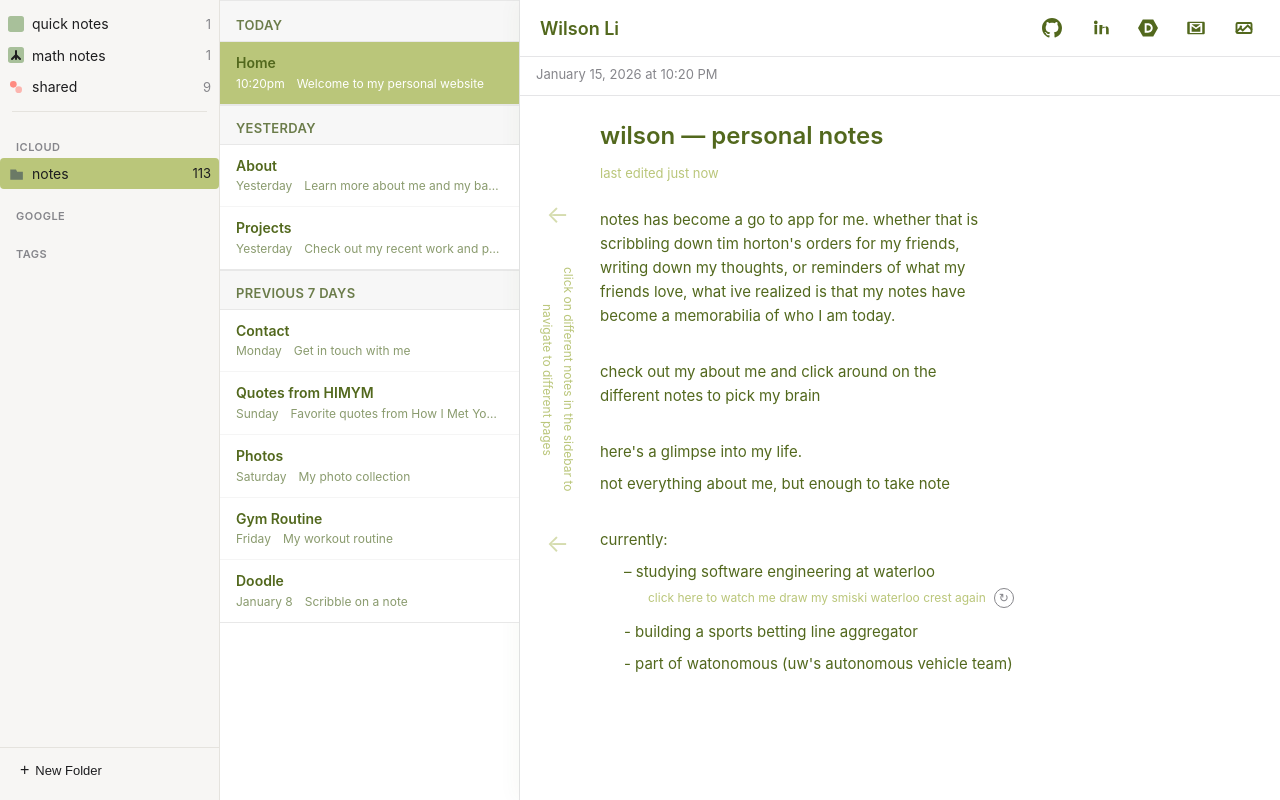
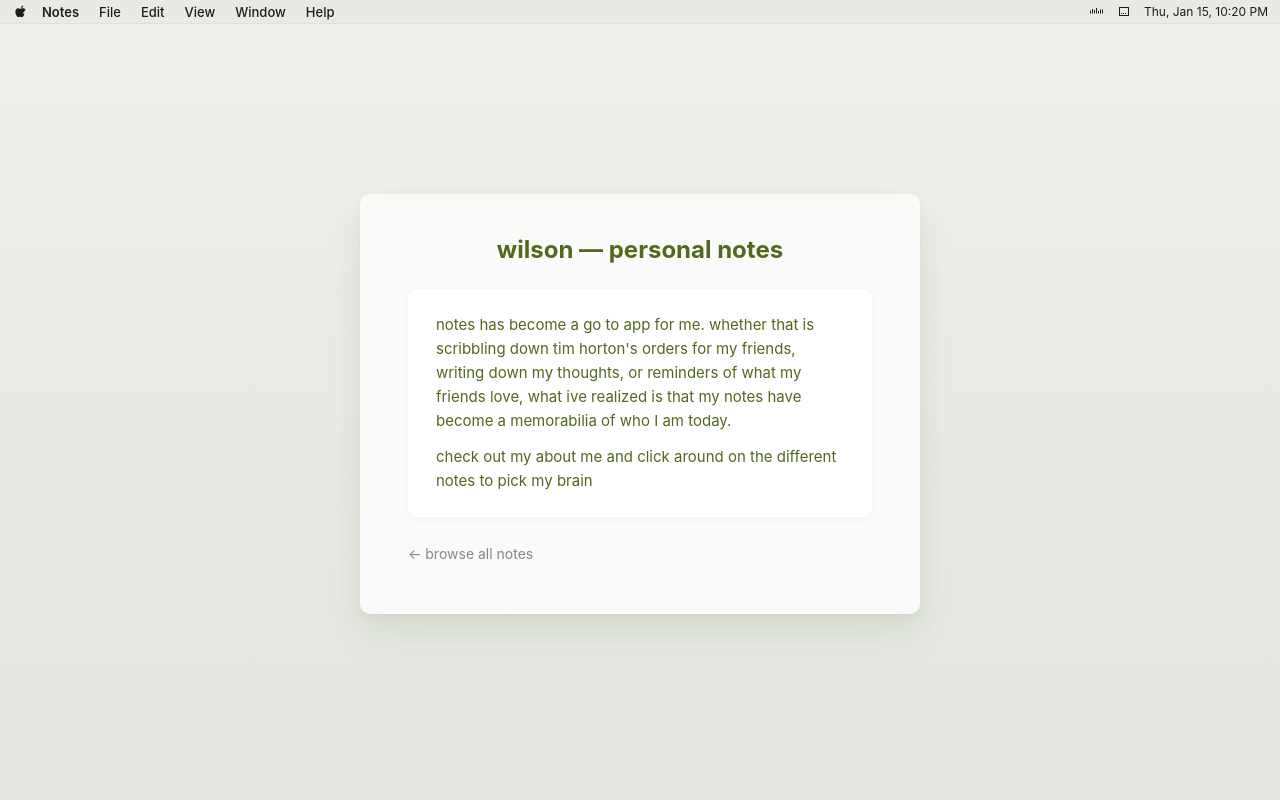
Before and after one commit to wilson-li3/personal-website, a React (Vite) app: page / in a window 1280 px wide. Built offline with nearby package versions, Linux system fonts and the light colour scheme; grey boxes are pictures that could not be loaded.

Commit message:
added landing screen

```diff
--- a/src/App.jsx
+++ b/src/App.jsx
@@ -1,7 +1,9 @@
-import { BrowserRouter, Routes, Route } from 'react-router-dom'
+import { useState } from 'react'
+import { BrowserRouter, Routes, Route, useLocation } from 'react-router-dom'
 import './App.css'
 import Layout from './components/Layout'
 import CustomCursor from './components/CustomCursor'
+import MacLanding from './components/MacLanding'
 import Home from './pages/Home'
 import About from './pages/About'
 import Projects from './pages/Projects'
@@ -11,10 +13,16 @@ import Photos from './pages/Photos'
 import GymRoutine from './pages/GymRoutine'
 import Doodle from './pages/Doodle'
 
-function App() {
+function AppContent() {
+  const location = useLocation()
+  const [hasEnteredNotes, setHasEnteredNotes] = useState(false)
+  const showMacLanding = !hasEnteredNotes
+
+  if (showMacLanding) {
+    return <MacLanding onEnter={() => setHasEnteredNotes(true)} />
+  }
+
   return (
-    <BrowserRouter>
-      <CustomCursor />
     <Layout>
       <Routes>
         <Route path="/" element={<Home />} />
@@ -27,6 +35,14 @@ function App() {
         <Route path="/doodle" element={<Doodle />} />
       </Routes>
     </Layout>
+  )
+}
+
+function App() {
+  return (
+    <BrowserRouter>
+      <CustomCursor />
+      <AppContent />
     </BrowserRouter>
   )
 }
--- /dev/null
+++ b/src/components/MacLanding.css
@@ -0,0 +1,164 @@
+/* macOS desktop - full viewport, soft neutral green */
+.mac-landing {
+  position: fixed;
+  inset: 0;
+  display: flex;
+  flex-direction: column;
+  overflow: hidden;
+}
+
+.mac-desktop {
+  position: absolute;
+  inset: 0;
+  background: linear-gradient(180deg, #eef1ea 0%, #e8ebe4 50%, #e4e8e0 100%);
+  z-index: 0;
+}
+
+/* Top menu bar - visual only, macOS style */
+.mac-menu-bar {
+  position: relative;
+  z-index: 2;
+  display: flex;
+  align-items: center;
+  justify-content: space-between;
+  height: 24px;
+  padding: 0 12px;
+  background: rgba(232, 235, 228, 0.92);
+  backdrop-filter: blur(12px);
+  -webkit-backdrop-filter: blur(12px);
+  border-bottom: 1px solid rgba(0, 0, 0, 0.04);
+  flex-shrink: 0;
+}
+
+.mac-menu-left {
+  display: flex;
+  align-items: center;
+  gap: 4px;
+}
+
+.mac-apple-icon {
+  display: flex;
+  align-items: center;
+  justify-content: center;
+  width: 18px;
+  height: 18px;
+  color: #1d1d1f;
+}
+
+.mac-menu-item {
+  font-size: 13px;
+  color: #1d1d1f;
+  padding: 0 8px;
+  font-weight: 500;
+}
+
+.mac-menu-app {
+  font-weight: 600;
+}
+
+.mac-menu-right {
+  display: flex;
+  align-items: center;
+  gap: 12px;
+}
+
+.mac-status-icon {
+  display: flex;
+  align-items: center;
+  justify-content: center;
+  width: 16px;
+  height: 16px;
+  color: #1d1d1f;
+}
+
+.mac-menu-time {
+  font-size: 12px;
+  color: #1d1d1f;
+  font-weight: 400;
+}
+
+/* Floating Notes window - clickable */
+.mac-notes-window {
+  position: relative;
+  z-index: 1;
+  flex: 1;
+  display: flex;
+  align-items: center;
+  justify-content: center;
+  padding: 32px 24px 48px;
+  min-height: 0;
+  cursor: pointer;
+}
+
+.mac-window-inner {
+  width: 100%;
+  max-width: 560px;
+  background: #fafaf8;
+  border-radius: 10px;
+  box-shadow:
+    0 4px 6px rgba(82, 104, 29, 0.04),
+    0 12px 24px rgba(82, 104, 29, 0.06),
+    0 24px 48px rgba(0, 0, 0, 0.04);
+  padding: 40px 48px 48px;
+  display: flex;
+  flex-direction: column;
+  gap: 24px;
+}
+
+.mac-notes-title {
+  font-size: 24px;
+  font-weight: 700;
+  color: #52681D;
+  margin: 0;
+  line-height: 1.3;
+  text-align: center;
+}
+
+.mac-notes-card {
+  background: #ffffff;
+  border-radius: 10px;
+  padding: 24px 28px;
+  box-shadow: 0 2px 8px rgba(82, 104, 29, 0.04);
+  display: flex;
+  flex-direction: column;
+  gap: 12px;
+}
+
+.mac-notes-preview {
+  font-size: 15px;
+  color: #52681D;
+  line-height: 1.6;
+  margin: 0;
+}
+
+.mac-browse-link {
+  font-size: 14px;
+  color: #86868b;
+  align-self: flex-start;
+  position: relative;
+  z-index: 10;
+  display: inline-block;
+  padding: 4px 0;
+}
+
+.mac-browse-link:hover {
+  color: #52681D;
+}
+
+@media (max-width: 640px) {
+  .mac-window-inner {
+    padding: 28px 24px 36px;
+  }
+
+  .mac-notes-title {
+    font-size: 22px;
+  }
+
+  .mac-notes-card {
+    padding: 20px 22px;
+  }
+
+  .mac-notes-preview {
+    font-size: 14px;
+  }
+}
--- /dev/null
+++ b/src/components/MacLanding.jsx
@@ -0,0 +1,66 @@
+import './MacLanding.css'
+
+function MacLanding({ onEnter }) {
+  const handleEnter = (e) => {
+    e.preventDefault()
+    e.stopPropagation()
+    onEnter?.()
+  }
+
+  return (
+    <div className="mac-landing">
+      {/* macOS desktop background */}
+      <div className="mac-desktop" aria-hidden />
+
+      {/* Top menu bar - visual only */}
+      <header className="mac-menu-bar">
+        <div className="mac-menu-left">
+          <span className="mac-apple-icon" aria-hidden>
+            <svg width="14" height="14" viewBox="0 0 14 14" fill="currentColor" aria-hidden="true">
+              <path d="M10.12 7.48c.03-1.85 1.51-2.75 1.58-2.79-.86-1.26-2.2-1.43-2.68-1.45-1.14-.12-2.23.67-2.75.67-.53 0-1.19-.65-1.96-.63-1.01.02-1.94.59-2.46 1.5-1.05 1.82-.27 4.51.75 5.99.5.72 1.07 1.53 1.8 1.5.69-.03.95-.44 1.78-.44.83 0 1.06.44 1.78.43.73-.01 1.2-.73 1.7-1.45.54-.78.76-1.53.77-1.57-.04-.02-1.49-.57-1.5-2.27zM8.67 2.36c.39-.47.66-1.12.59-1.77-.57.02-1.27.38-1.69.85-.37.42-.69 1.1-.6 1.76.64.05 1.29-.33 1.68-.84z" />
+            </svg>
+          </span>
+          <span className="mac-menu-item mac-menu-app">Notes</span>
+          <span className="mac-menu-item">File</span>
+          <span className="mac-menu-item">Edit</span>
+          <span className="mac-menu-item">View</span>
+          <span className="mac-menu-item">Window</span>
+          <span className="mac-menu-item">Help</span>
+        </div>
+        <div className="mac-menu-right">
+          <span className="mac-status-icon" aria-hidden>
+            <svg width="14" height="14" viewBox="0 0 14 14" fill="currentColor" aria-hidden="true">
+              <path d="M1 5.5h1v3H1v-3zm2-1.5h1v4.5H3V4zm2 1h1v3.5H5V5zm2-2h1v5.5H7V3zm2 3h1v2.5H9V6zm2-1.5h1v4H11v-4zm2 0h1v4h-1v-4z" />
+            </svg>
+          </span>
+          <span className="mac-status-icon" aria-hidden>
+            <svg width="14" height="14" viewBox="0 0 14 14" fill="currentColor" aria-hidden="true">
+              <path d="M2 2h10v9H2V2zm1 1v7h8V3H3zm1 5h1v1H4V8zm2 0h1v1H6V8zm2 0h1v1H8V8z" />
+            </svg>
+          </span>
+          <span className="mac-menu-time">
+            {new Date().toLocaleDateString('en-US', { weekday: 'short', month: 'short', day: 'numeric', hour: 'numeric', minute: '2-digit', hour12: true })}
+          </span>
+        </div>
+      </header>
+
+      {/* Floating Notes window - click anywhere to enter notes */}
+      <div className="mac-notes-window" onClick={handleEnter} role="button" tabIndex={0} onKeyDown={(e) => { if (e.key === 'Enter' || e.key === ' ') { e.preventDefault(); handleEnter(e); } }} aria-label="Enter notes">
+        <div className="mac-window-inner">
+          <h1 className="mac-notes-title">wilson — personal notes</h1>
+          <div className="mac-notes-card">
+            <p className="mac-notes-preview">
+              notes has become a go to app for me. whether that is scribbling down tim horton's orders for my friends, writing down my thoughts, or reminders of what my friends love, what ive realized is that my notes have become a memorabilia of who I am today.
+            </p>
+            <p className="mac-notes-preview">
+              check out my about me and click around on the different notes to pick my brain
+            </p>
+          </div>
+          <span className="mac-browse-link">← browse all notes</span>
+        </div>
+      </div>
+    </div>
+  )
+}
+
+export default MacLanding
```
Lines whose indentation alone changed are shown as unchanged.
